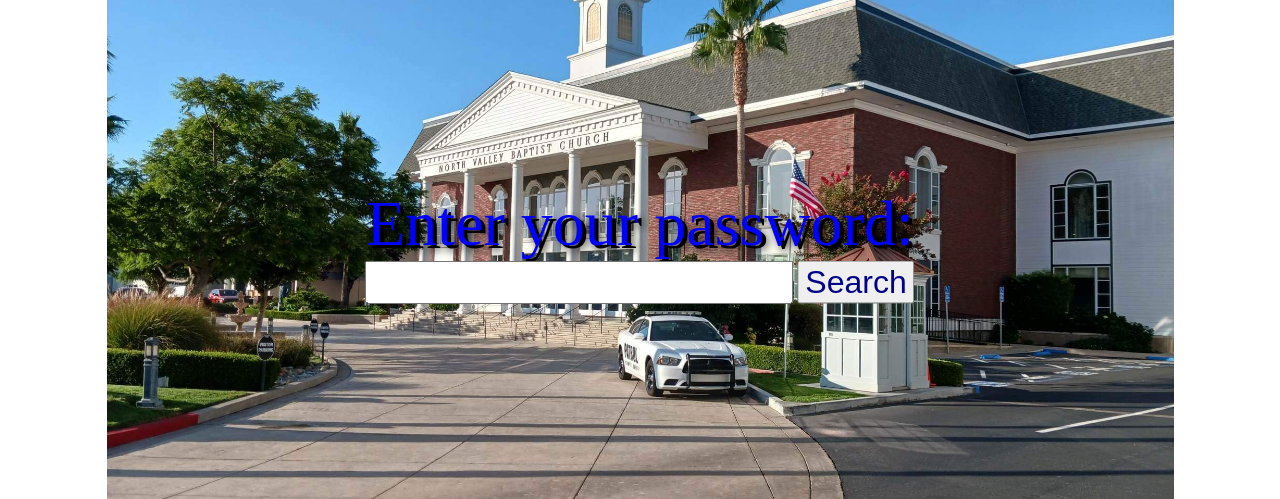
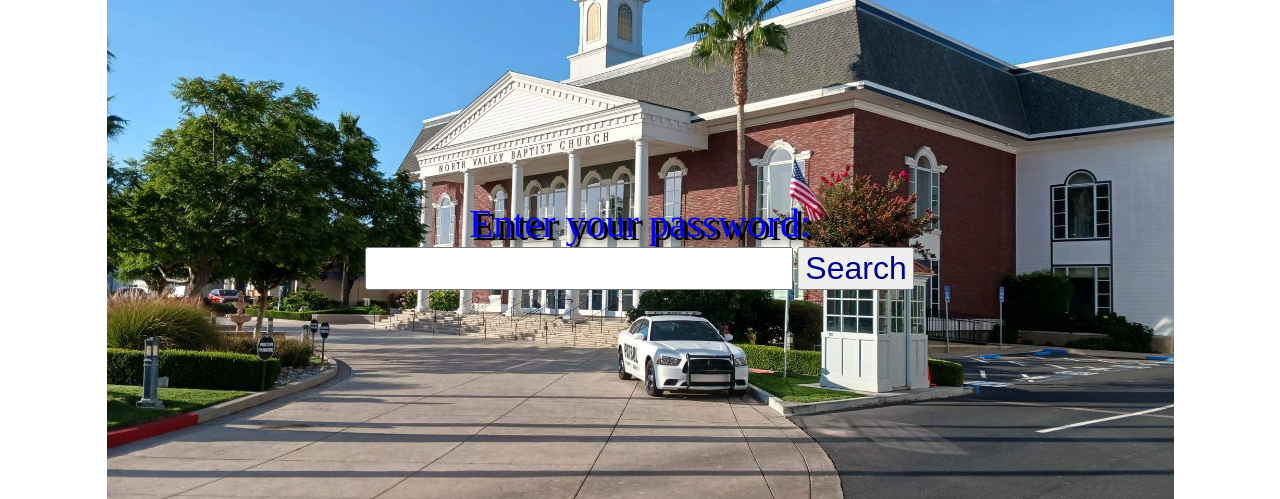
Before and after one commit to jasonwolves/escape-room, a PHP site: page / in a window 1280 px wide. Shown: the part 146-645 px from the top of the page. Run offline with PHP 8.4, Linux system fonts and the light colour scheme.

Commit message:
changed font sizes

```diff
--- a/index_style.css
+++ b/index_style.css
@@ -28,11 +28,11 @@
 p {text-align: center;
  color:Green;
     text-shadow: 2px 2px Black, 5px 5px 10px black;
-font-size: 2.50em;
+font-size: 1.50em;
     }
 
 label {
-  font-size: 4.00em;
+  font-size: 2.50em;
             color: Blue;
     text-shadow: 4px 3px Black, 5px 5px 10px black;
     }
```
